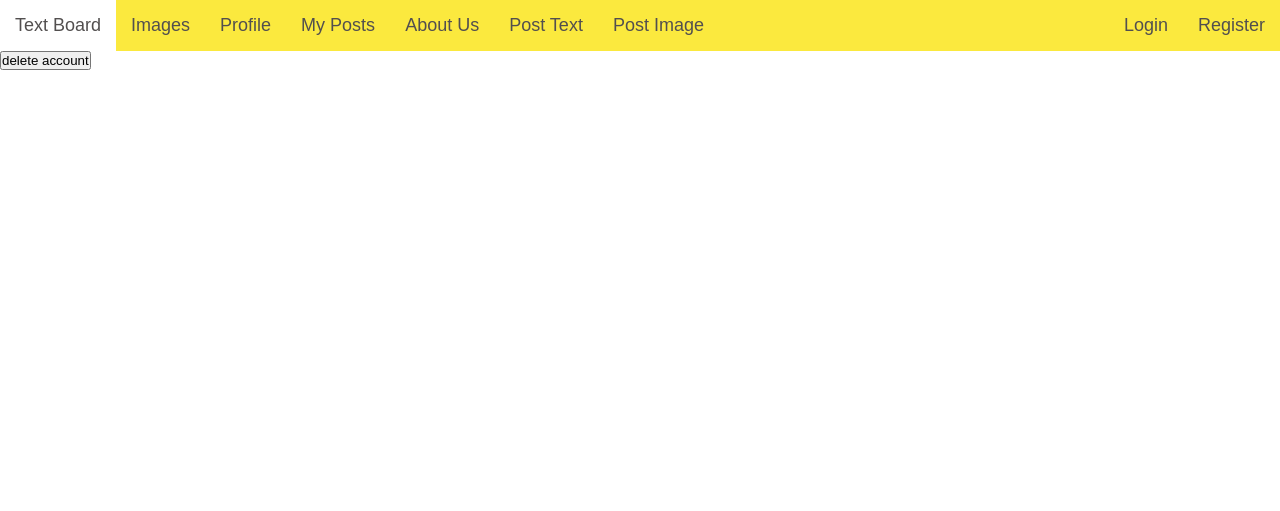
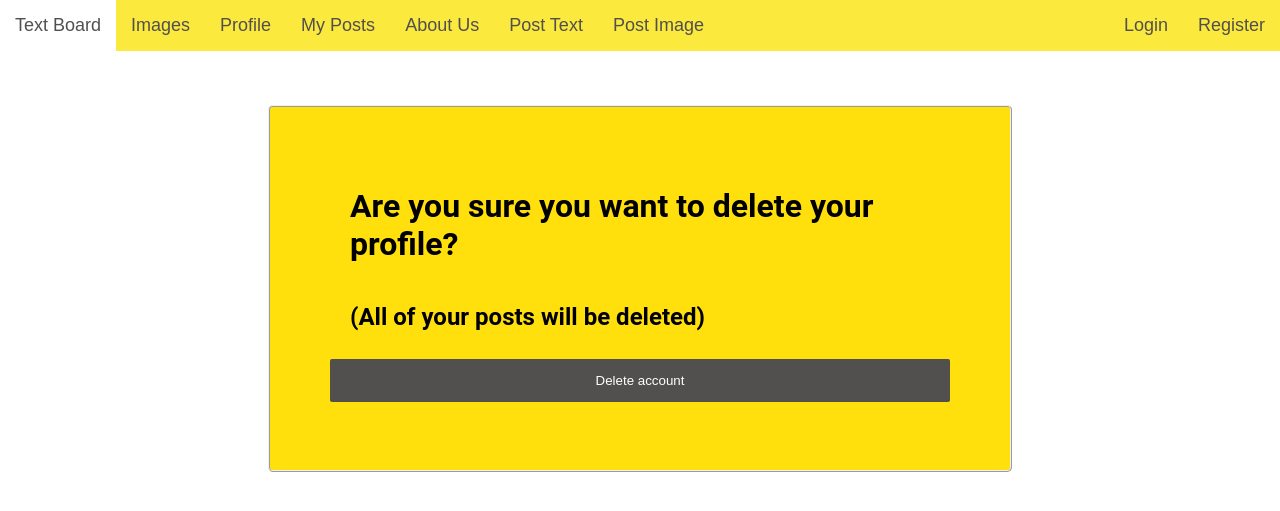
Before and after one commit to ilias511/Website, a Django app: page /delete/user/1 in a window 1280 px wide. Shown: the top 511 px of the page. Run offline with Django 4.2, Linux system fonts and the light colour scheme.

Commit message:
making last commits

```diff
--- a/sites/views.py
+++ b/sites/views.py
@@ -47,7 +47,7 @@ class AllImages(view.ListView):
 
     def get_context_data(self, **kwargs):
         data = super().get_context_data(**kwargs)
-        data['all_images'] = Images.objects.all()
+        data['all_images'] = Images.objects.all().order_by('-id')
         return data
 
 
@@ -78,7 +78,7 @@ class PostImage(LoginRequiredMixin, view.CreateView):
     login_url = '/login'
     template_name = 'post-image.html'
     form_class = ImageForm
-    success_url = reverse_lazy('home')
+    success_url = reverse_lazy('all images')
 
     def form_valid(self, form):
         form.instance.user = self.request.user
--- a/templates/delete_user.html
+++ b/templates/delete_user.html
@@ -1,10 +1,20 @@
 {% extends 'base/base.html' %}
 {% block base %}
+<div>
+        <br>
+        <br>
+        <br>
+        <fieldset class="user-post">
+            <div>
 
 <form method="post" action="{% url 'delete user' user.pk %}">
+    <h1>Are you sure you want to delete your profile?</h1>
+    <h2>(All of your posts will be deleted)</h2>
     {% csrf_token %}
     {{ form }}
-    <button type="submit">delete account</button>
+    <input type="submit" value="Delete account">
 </form>
-
+            </div>
+        </fieldset>
+</div>
 {% endblock %}
```
